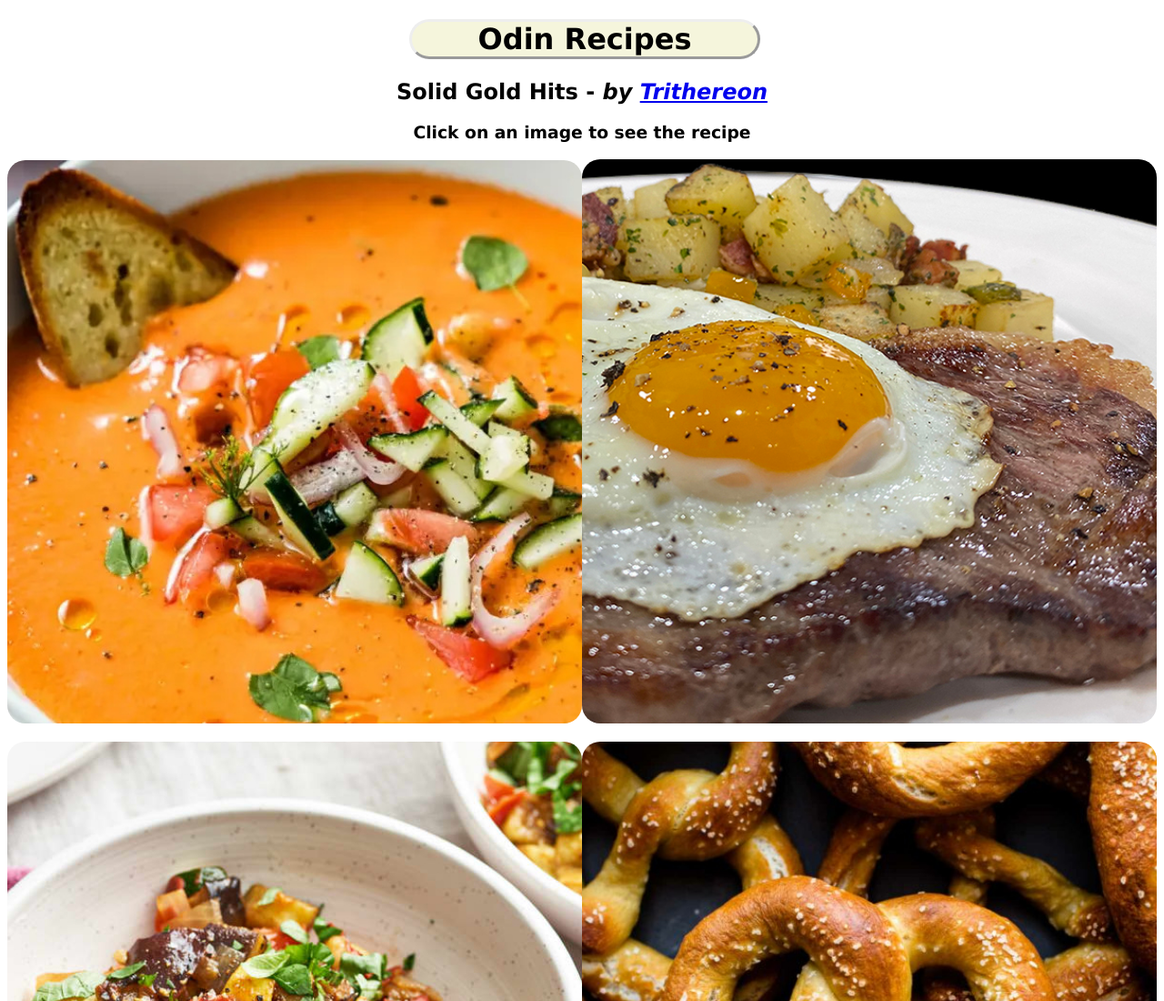
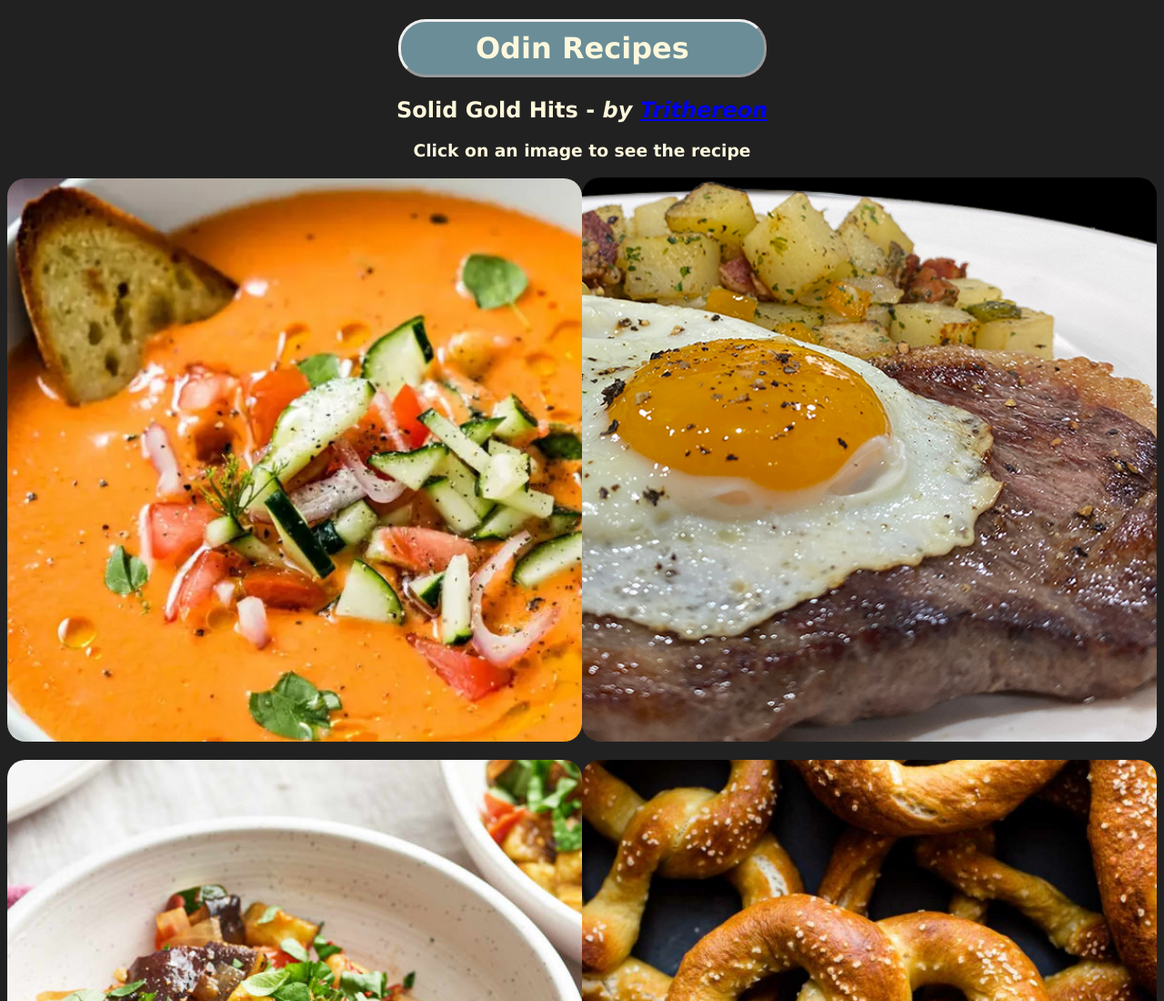
Before and after one commit to Trithereon/odin-recipes, a plain HTML site: page index.html in a window 1280 px wide. Shown: the top 1100 px of the page at 91% size. Drawn offline with Linux system fonts and the light colour scheme.

Commit message:
Change homepage to dark mode

```diff
--- a/styles.css
+++ b/styles.css
@@ -1,3 +1,8 @@
+body {
+    background-color:rgba(0, 0, 0, 0.87);
+    color:cornsilk;
+}
+
 .homepage {
     text-align:center;
     font-family:Verdana, Geneva, Tahoma, sans-serif;
@@ -5,15 +10,15 @@
 
 .title {
     position:relative;
-    left:35%;
+    left:34%;
     border-style:outset;
     border-radius:30px;
     width:30%;
-    background-color:beige;
+    background-color:rgba(162, 224, 243, 0.568);
+    padding:10px;
 }
 
 img.homepage {
-
     margin-left:auto;
     margin-right:auto;
     border-radius:20px;
```
